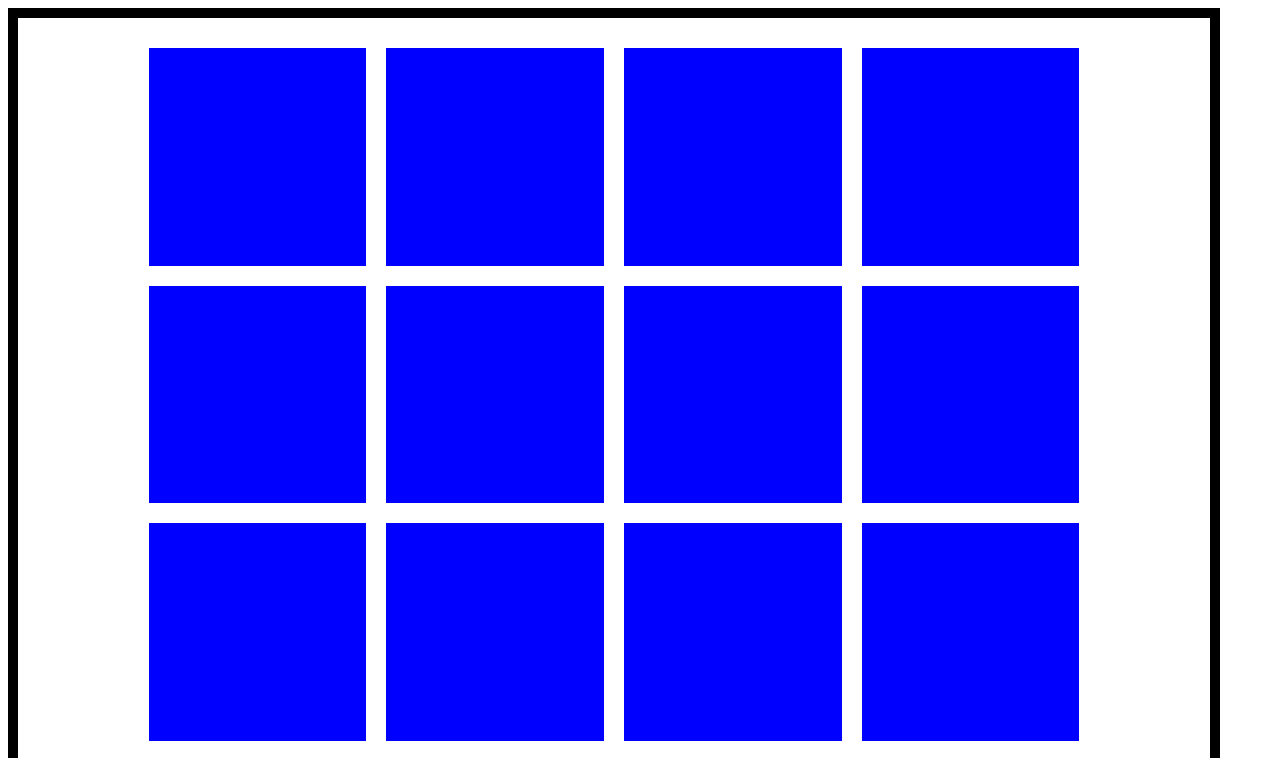
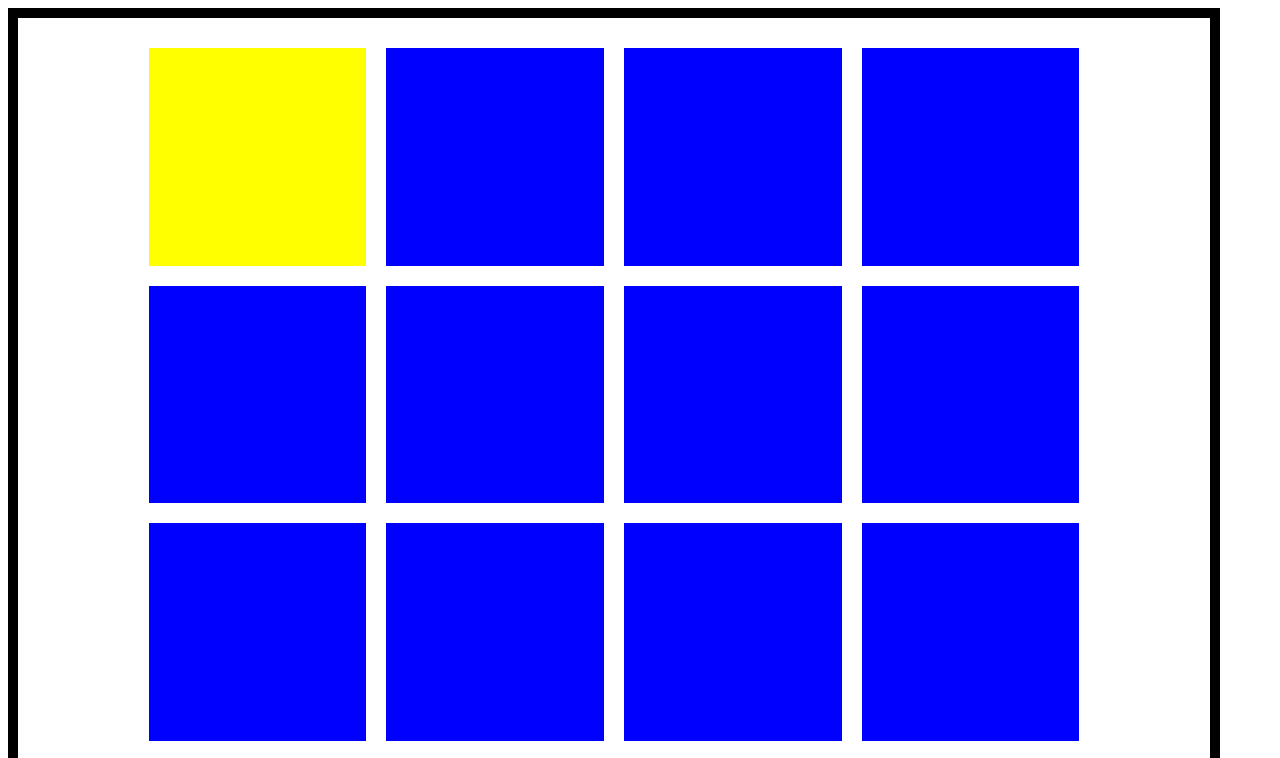
Before and after one commit to JanPomelo/odin-etch-a-sketch, a plain HTML site: page index.html in a window 1280 px wide. In both pictures the pointer is over the element 257 px from the left and 156 px from the top of the page. Shown: the top 758 px of the page. Drawn offline with Linux system fonts and the light colour scheme.

Commit message:
Add hover effect for the divs

```diff
--- a/style/styles.css
+++ b/style/styles.css
@@ -21,3 +21,6 @@ body {
     flex-grow: 0;
     flex-shrink: 0;
 }
+.div:hover {
+    background-color: yellow;
+}
```
